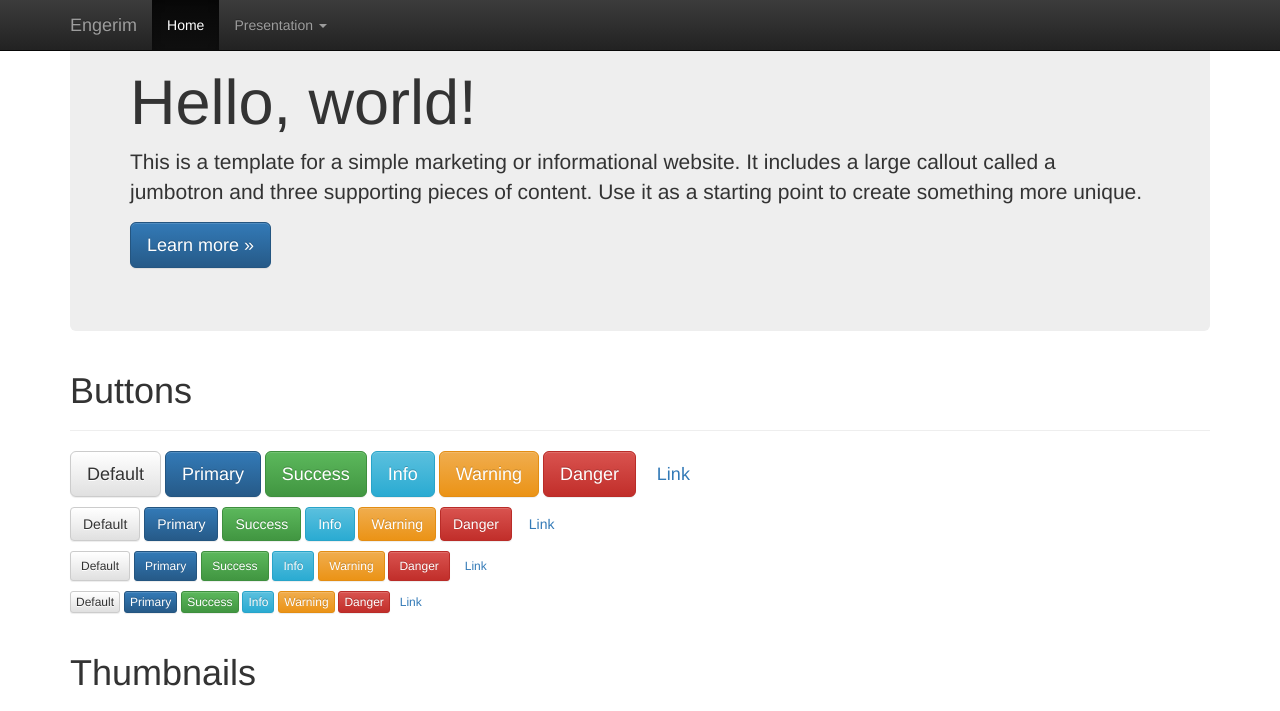
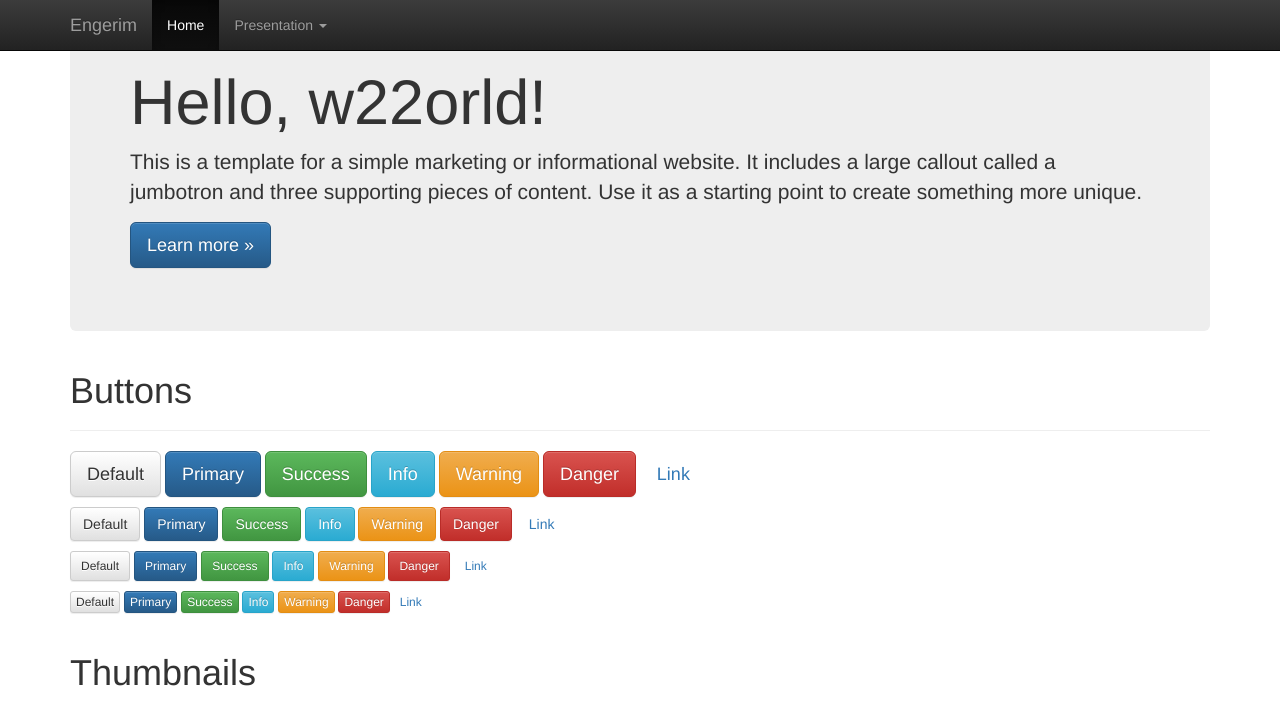
Before and after one commit to Engerim/engerim.github.io, a plain HTML site: page index.html in a window 1280 px wide. Shown: the top 711 px of the page. Drawn offline with nearby package versions, Linux system fonts and the light colour scheme.

Commit message:
Update index.html

```diff
--- a/index.html
+++ b/index.html
@@ -45,7 +45,7 @@
 
 <!-- Main jumbotron for a primary marketing message or call to action -->
 <div class="jumbotron">
-    <h1>Hello, world!</h1>
+    <h1>Hello, w22orld!</h1>
     <p>This is a template for a simple marketing or informational website. It includes a large callout called a jumbotron and three supporting pieces of content. Use it as a starting point to create something more unique.</p>
     <p><a href="#" class="btn btn-primary btn-lg" role="button">Learn more &raquo;</a></p>
 </div>
```
